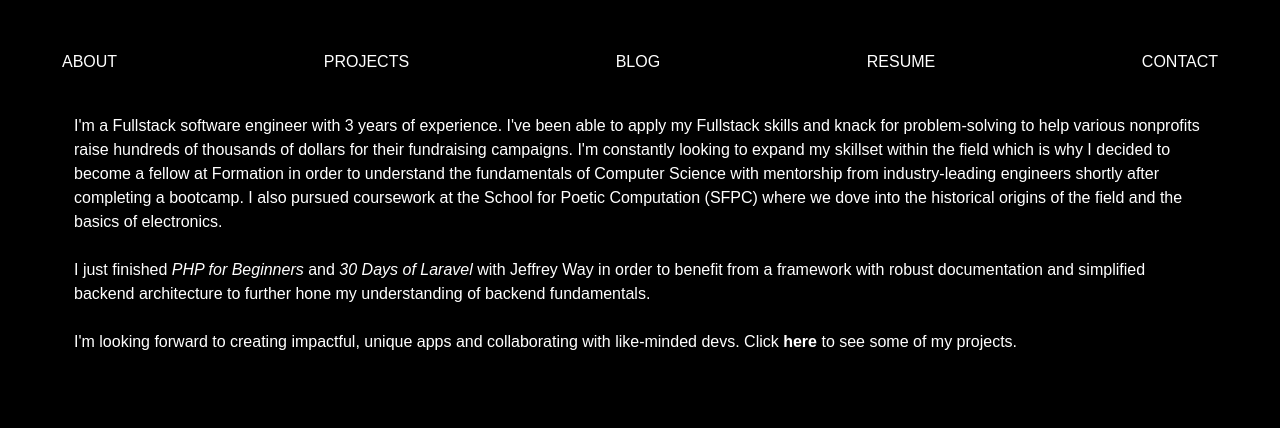
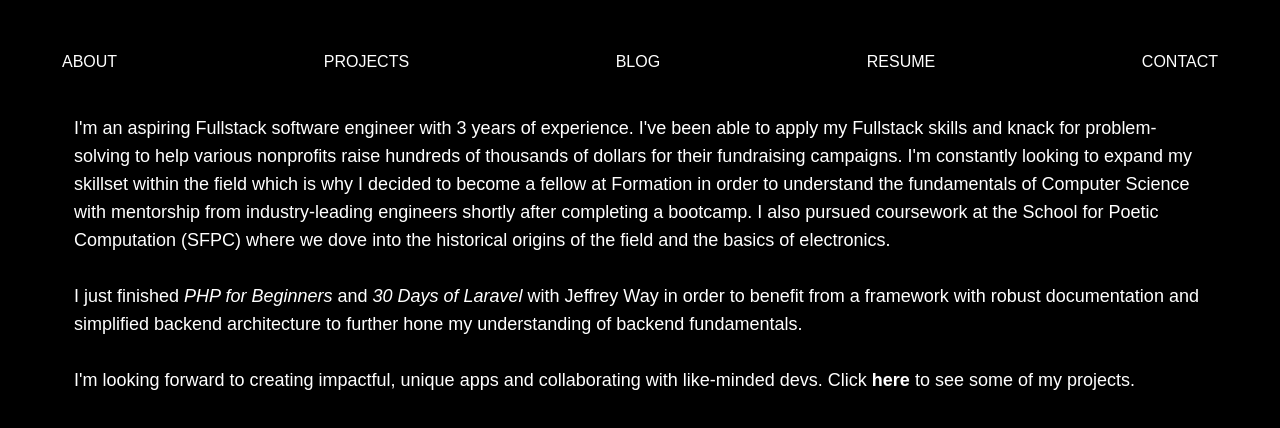
Before and after one commit to rheam97/rheas-window, a Next.js app: page /about in a window 1280 px wide. Shown: the top 428 px of the page. Built offline with nearby package versions, Linux system fonts and the light colour scheme; a web font is replaced by a local one.

Commit message:
larger font

```diff
--- a/app/about/page.tsx
+++ b/app/about/page.tsx
@@ -4,7 +4,7 @@ function About() {
     return (
         <div className="h-screen max-w-screen container bg-black text-white md:border-50 border-40 border-black overflow-auto">
             <Menu />
-            <p className="p-6">I'm a Fullstack software engineer with 3 years of experience. I've been able to apply my Fullstack skills and knack for problem-solving to help various nonprofits raise hundreds of thousands of dollars for their fundraising campaigns. I'm constantly looking to expand my skillset within the field which is why I decided to become a fellow at Formation in order to understand the fundamentals of Computer Science with mentorship from industry-leading engineers shortly after completing a bootcamp. I also pursued coursework at the School for Poetic Computation (SFPC) where we dove into the historical origins of the field and the basics of electronics. <br></br><br></br> I just finished <em>PHP for Beginners</em> and <em>30 Days of Laravel</em> with Jeffrey Way in order to benefit from a framework with robust documentation and simplified backend architecture to further hone my understanding of backend fundamentals. <br></br><br></br>I'm looking forward to creating impactful, unique apps and collaborating with like-minded devs.
+            <p className="p-6 sm:text-lg">I'm an aspiring Fullstack software engineer with 3 years of experience. I've been able to apply my Fullstack skills and knack for problem-solving to help various nonprofits raise hundreds of thousands of dollars for their fundraising campaigns. I'm constantly looking to expand my skillset within the field which is why I decided to become a fellow at Formation in order to understand the fundamentals of Computer Science with mentorship from industry-leading engineers shortly after completing a bootcamp. I also pursued coursework at the School for Poetic Computation (SFPC) where we dove into the historical origins of the field and the basics of electronics. <br></br><br></br> I just finished <em>PHP for Beginners</em> and <em>30 Days of Laravel</em> with Jeffrey Way in order to benefit from a framework with robust documentation and simplified backend architecture to further hone my understanding of backend fundamentals. <br></br><br></br>I'm looking forward to creating impactful, unique apps and collaborating with like-minded devs.
                 Click <a href='/projects' className="font-bold transition duration-300 hover:text-indigo-500">here</a> to see some of my projects.</p>
             <div className="stack icons"></div>
         </div>
```
